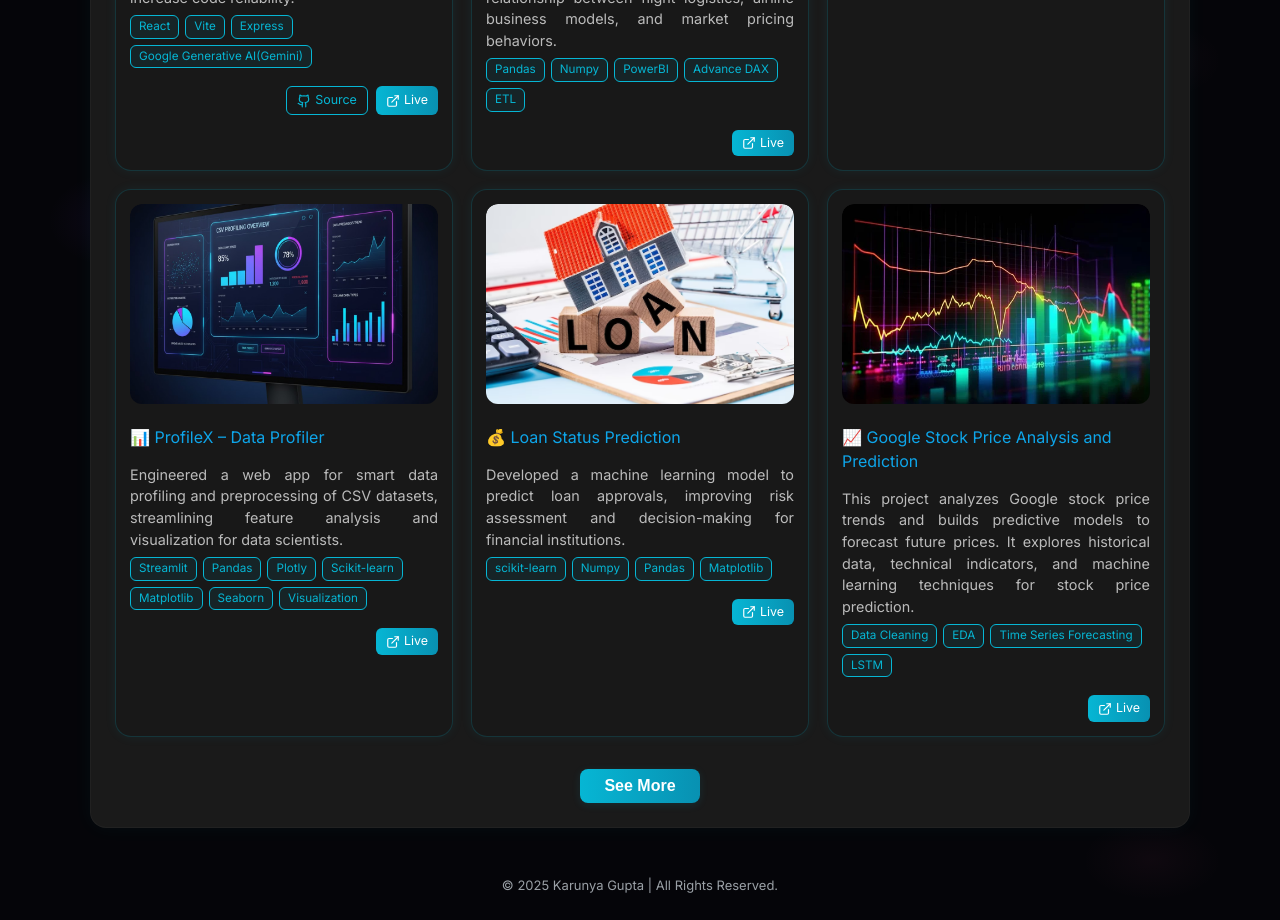
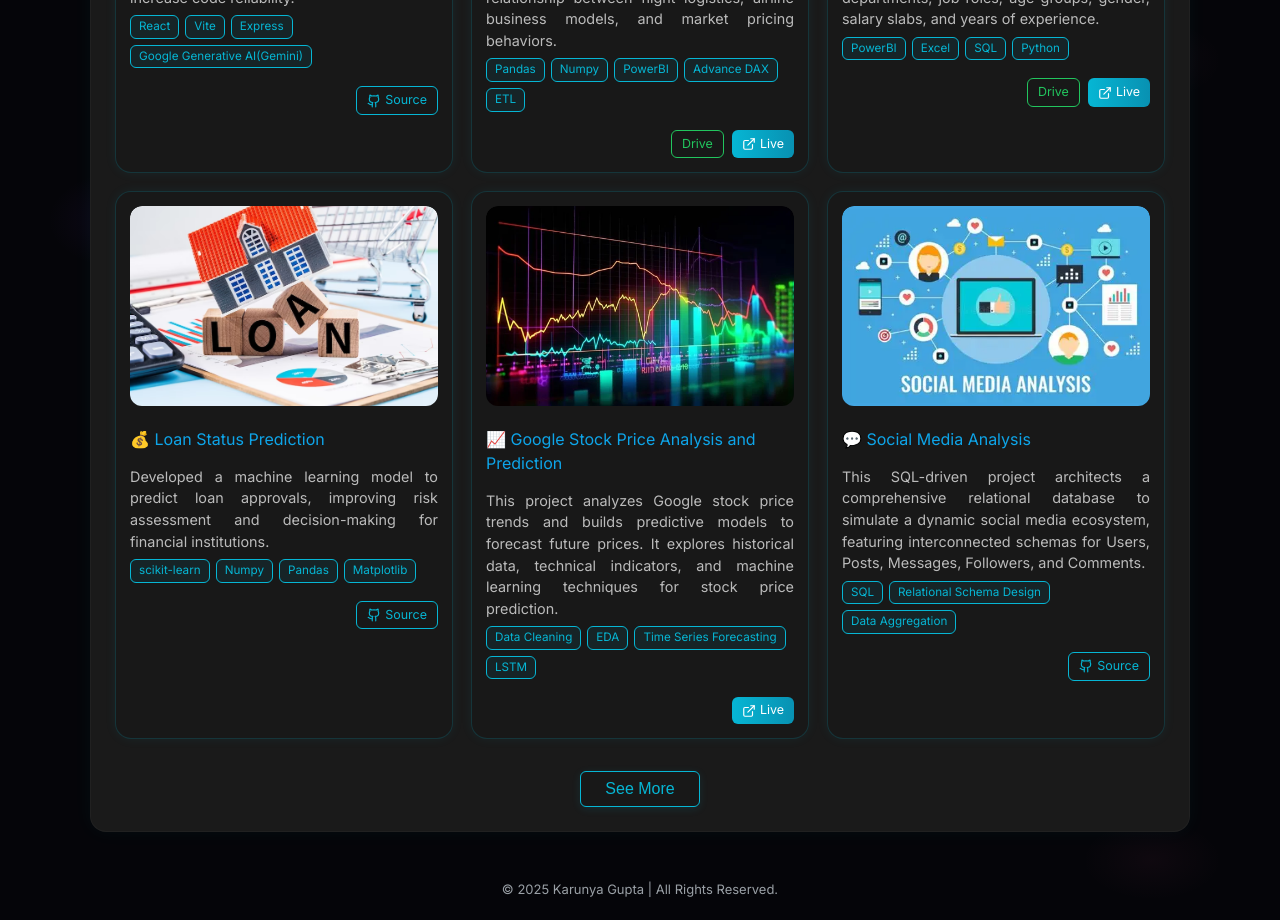
Before and after one commit to KarunyaGupta/Portfolio, a React (Vite) app: page /projects in a window 1280 px wide. Shown: the part 660-1580 px from the top of the page. Built offline with nearby package versions, Linux system fonts and the light colour scheme; the HTML template or start-up script is replaced by a standard one.

Commit message:
Update Project link

```diff
--- a/src/pages/Projects.jsx
+++ b/src/pages/Projects.jsx
@@ -17,27 +17,20 @@ const PROJECTS = [
 		// desc:'This project analyzes domestic flight fare trends in India to uncover insights related to airline pricing, routes, travel duration, and number of stops. An interactive dashboard was created to compare ticket prices across airlines, sources, and destinations.',
 		ss:'/flight.webp',
 		tech:['Pandas','Numpy','PowerBI','Advance DAX','ETL'],
-		live:'#',
-		code:'',
+		live:'https://app.powerbi.com/links/0rqcrSBW6x?ctid=7211e667-d09c-4d22-8038-4d51ebe960a8&pbi_source=linkShare',
+		code:'https://drive.google.com/drive/folders/111KBXnTK5GZONYFYYao4tDjTej1qi6lI?usp=drive_link',
 	},
 
 	{
-		title:'👥 Workforce Attrition Analysis for HR Decision-Making',
-		desc:'Comming soon... working on it!',
+		title:'👥 Employee Attrition Analytics & Insights Dashboard',
+		desc:'Developed an interactive HR Attrition Analysis Dashboard to identify key factors influencing employee turnover and workforce stability. The dashboard provides insights into attrition trends based on departments, job roles, age groups, gender, salary slabs, and years of experience.',
 		// desc:'Analyzes employee attrition patterns to identify key factors influencing workforce turnover. An interactive dashboard was developed to explore attrition trends across departments, job roles, age groups, and work experience.'
 		ss:'/hr.png',
-		tech:['PowerBI','Excel'],
-		live:'#',
-		code:''
+		tech:['PowerBI','Excel','SQL','Python'],
+		live:'https://app.powerbi.com/links/lOUQUNocKo?ctid=7211e667-d09c-4d22-8038-4d51ebe960a8&pbi_source=linkShare&bookmarkGuid=eaff1f69-8e2d-4893-ab13-8d31fffd15ca',
+		code:'https://drive.google.com/drive/folders/1dGRGEU1IBvB9peVusqSLPnZJ-mYy5cxS?usp=drive_link'
 	},
-	{
-		title: '📊 ProfileX – Data Profiler',
-		desc: 'Smart data profiling and preprocessing web app for CSV datasets - feature summary, missing value handling, and data visualization.',
-		ss: '/ProfileX.png',
-		tech: ['Streamlit', 'Pandas', 'Plotly', 'Scikit-learn', 'Matplotlib', 'Seaborn', 'Visualization'],
-		live: '#',
-		code: '#',
-	},
+	   // ProfileX project removed as requested
 	{
 		title: '💰 Loan Status Prediction',
 		desc: 'This is a Data Science and Machine Learning project aimed at building a classification model to predict whether a loan application will be approved or rejected based on applicant and loan attributes.',
@@ -312,8 +305,40 @@ export default function Projects() {
 									   gap: 8,
 									   marginTop: 18,
 								   }}>
-									   {/* Show Source button only for 1st, 3rd, 4th (ProfileX), and last project */}
-									   {([0, 2, PROJECTS.length - 1].includes(idx) && p.code && p.code !== '#') && (
+									   {/* Source button removed as requested */}
+									   {/* Show Drive button if PowerBI is in tech stack and code is a drive link, or for SkyMetrics project */}
+									   {(
+										   (p.tech.includes('PowerBI') && p.code && p.code.includes('drive.google.com')) ||
+										   p.title.includes('SkyMetrics')
+									   ) && (
+										   <motion.a
+											   href={p.title.includes('SkyMetrics') ? 'https://drive.google.com/drive/folders/sky-metrics-drive-link' : p.code}
+											   target="_blank"
+											   rel="noreferrer"
+											   className="btn drive-btn"
+											   whileHover={{ scale: 1.08 }}
+											   style={{
+												   display: 'flex',
+												   alignItems: 'center',
+												   gap: 4,
+												   padding: '4px 10px',
+												   borderRadius: 6,
+												   fontSize: '0.78rem',
+												   textDecoration: 'none',
+												   cursor: 'pointer',
+												   background: '#181818',
+												   color: '#22c55e',
+												   border: '1px solid #22c55e',
+												   fontWeight: 500,
+												   transition: 'background 0.2s, color 0.2s',
+											   }}
+										   >
+											   Drive
+										   </motion.a>
+									   )}
+									   {/* For Code Review AI, Loan Status Prediction, and Social Media Analysis, show Source instead of Live */}
+									   {['Code Review AI', 'Loan Status Prediction', 'Social Media Analysis'].some(title => p.title.includes(title)) ? (
+										   p.code && p.code !== '#' && (
 											   <motion.a
 												   href={p.code}
 												   target="_blank"
@@ -338,7 +363,8 @@ export default function Projects() {
 											   >
 												   <Github size={14} /> Source
 											   </motion.a>
-									   )}
+										   )
+									   ) : (
 										   <motion.a
 											   href={p.live}
 											   target="_blank"
@@ -363,6 +389,7 @@ export default function Projects() {
 										   >
 											   <ExternalLink size={14} /> Live
 										   </motion.a>
+									   )}
 								   </div>
 							</div>
 						</motion.div>
@@ -376,14 +403,23 @@ export default function Projects() {
 							   onClick={() => setShowAll(true)}
 							   style={{
 								   padding: '8px 24px',
-								borderRadius: 8,
-								background: 'linear-gradient(90deg, #06b6d4, #0891b2)',
-								color: '#fff',
-								border: 'none',
-								fontWeight: 600,
+								   borderRadius: 6,
+								   background: '#181818',
+								   color: '#06b6d4',
+								   border: '1px solid #06b6d4',
+								   fontWeight: 500,
 								   fontSize: '1rem',
 								   cursor: 'pointer',
 								   boxShadow: '0 2px 8px rgba(6,182,212,0.12)',
+								   transition: 'background 0.2s, color 0.2s',
+							   }}
+							   onMouseOver={e => {
+								   e.currentTarget.style.background = '#222';
+								   e.currentTarget.style.color = '#fff';
+							   }}
+							   onMouseOut={e => {
+								   e.currentTarget.style.background = '#181818';
+								   e.currentTarget.style.color = '#06b6d4';
 							   }}
 						   >
 							   See More
```
Lines whose indentation alone changed are shown as unchanged.
